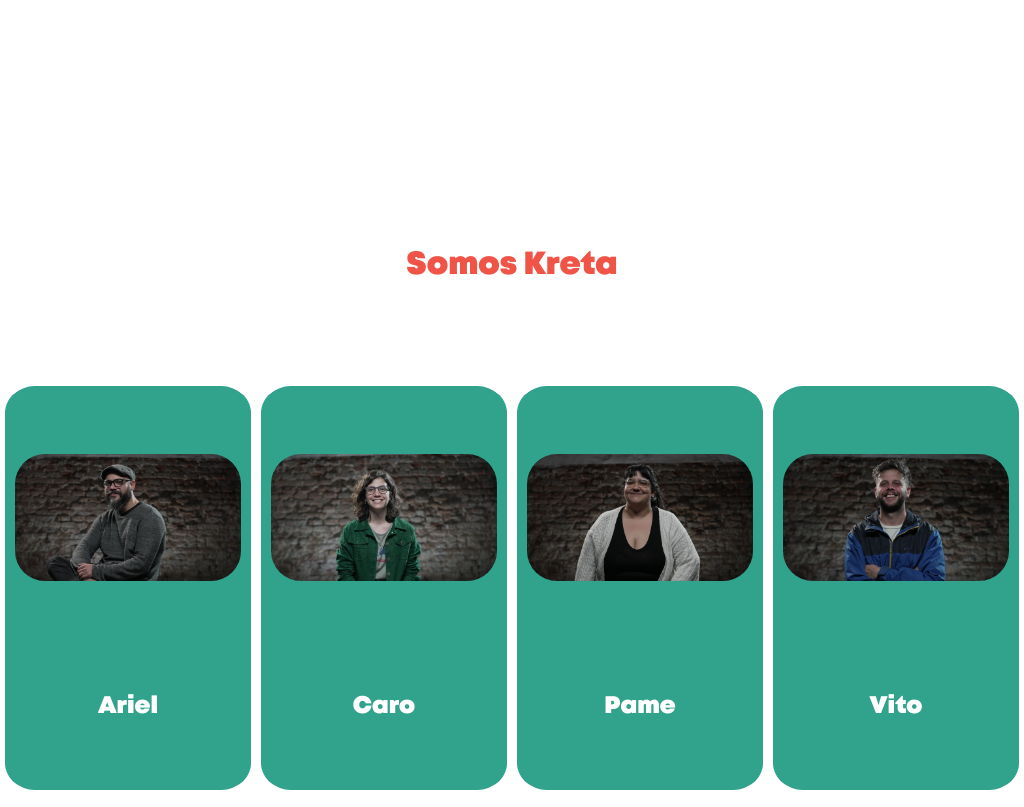
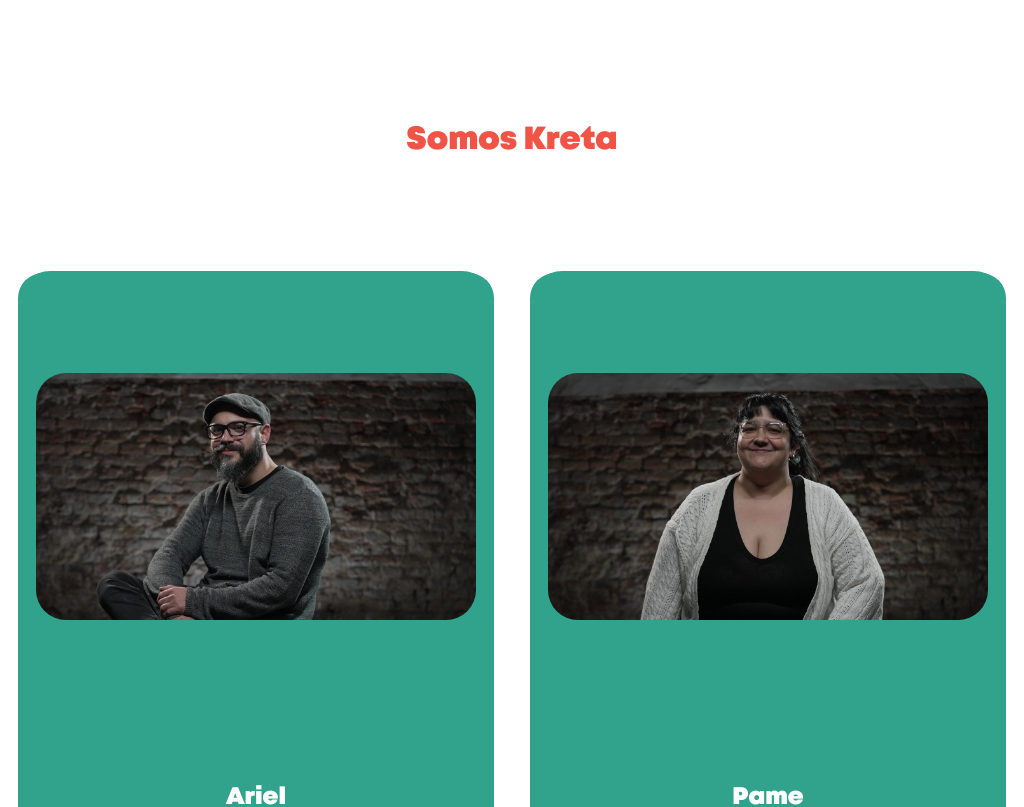
Before and after one commit to Mostro-salvado/Kreta-definitivo2, a React (Create React App) app: page / in a window 1024 px wide. Shown: the part 1800-2607 px from the top of the page. Built offline with nearby package versions, Linux system fonts and the light colour scheme.

Commit message:
Acomode todo el css, falta audiovisual home que tengo que hacerlo de nuevo, audiovisual y fotografia, pantallas grandes

```diff
--- a/src/assets/css/Home.css
+++ b/src/assets/css/Home.css
@@ -38,7 +38,7 @@
         justify-content:center;
         height: 100vh;
         align-items: center;
-        margin-top: 70px;
+        margin-top: 0px;
     }
     .fotografia-home{
         height: 50%;
@@ -46,7 +46,7 @@
         margin: 10px;
     }
     .audiovisual-home{
-        height: 50%;
+        height: 40%;
         width: 100% !important;
         margin: 10px;
     }
--- a/src/assets/css/ShowFotografia.css
+++ b/src/assets/css/ShowFotografia.css
@@ -57,4 +57,7 @@
         flex-direction: column;
         margin-bottom: 7px;
     }
+    .texto{
+        font-size: large
+    }
 }
--- a/src/assets/css/SomoCard.css
+++ b/src/assets/css/SomoCard.css
@@ -96,11 +96,9 @@
         align-items: center;
         border: 2px solid #31A28C;
         border-radius: 30px;
-        margin-left: 5px;
-        margin-right: 5px;
-        margin-bottom: 20px;
-        height: 50vh;
-        margin-top: 40px;
+        margin-bottom: 132px;
+        height: 80vh;
+        margin-top: 60px;
     }
 
     .imagen {
@@ -114,17 +112,18 @@
         display: flex;
         font-family: 'Mont-Light', sans-serif;
         text-align: center;
-        font-size: medium;
+        font-size: x-large;
         color: #31A28C;
         margin-top: 22px;
-        margin-bottom: 70px;
+        margin-bottom: 80px;
         background-color: #FFFF;
         border-bottom: 30px;
         height: 80px;
     }
 
     .somosCard-container{
-        width: 93%;
+        width: 94%;
+        padding:18px;
     }
 
 }
--- a/src/assets/css/Somos.css
+++ b/src/assets/css/Somos.css
@@ -47,9 +47,10 @@
     }
     .titulo{
         color: #EF5446;
-        margin-top: 60px;
-        margin-bottom: 60px;
-        font-size:xx-large;
+        margin-top: 5px;
+        margin-bottom: 50px;
+        font-size: xx-large;
         font-family: 'Mont-Black', sans-serif;
     }
+
 }
--- a/src/assets/css/Ubicacion.css
+++ b/src/assets/css/Ubicacion.css
@@ -70,7 +70,7 @@
 /* ESCRITORIO */
 @media only screen and (min-width: 992px) and (max-width: 1199px){
     .ubicacion-wraper{
-        margin-top: 50px;
+        margin-top: 0px;
     }
     .texto-descripcion{
         margin: 30px;
--- a/src/components/AudiovisualHome.jsx
+++ b/src/components/AudiovisualHome.jsx
@@ -32,11 +32,13 @@ export default function AudiovisualHome() {
   }, []);
 
   return (
-    <div className={`containerav ${isVisible ? 'visible blur-in-expand' : ''}`} onClick={handleClick}>
-      <div className="audiovisual">
-        <h2>Audiovisual</h2>
-        <div>{show && <ShowAudiovisual></ShowAudiovisual>}</div>
+    <>
+      <div className={`containerav ${isVisible ? 'visible blur-in-expand' : ''}`} onClick={handleClick}>
+        <div className="audiovisual">
+          <h2>Audiovisual</h2>
+          <div>{show && <ShowAudiovisual></ShowAudiovisual>}</div>
+        </div>
       </div>
-    </div>
+    </>
   );
 }
--- a/src/components/Somos.jsx
+++ b/src/components/Somos.jsx
@@ -1,24 +1,34 @@
-import "../assets/css/Somos.css"
-import SomosCard from "../components/SomosCard"
-import staff from '../dataStaff'
-
+import "../assets/css/Somos.css";
+import SomosCard from "../components/SomosCard";
+import staff from '../dataStaff';
 
 export default function Somos() {
-    const staffList= staff.map(persona => {
-        return <SomosCard nombre={persona.nombre} descripcion={persona.descripcion} imagen={persona.imagen}/>
-    })
+    const staffList = staff.map(persona => (
+        <SomosCard nombre={persona.nombre} descripcion={persona.descripcion} imagen={persona.imagen} />
+    ));
 
+    // Dividir la lista de bios en dos partes
+    const halfLength = Math.ceil(staffList.length / 2);
+    const firstColumn = staffList.slice(0, halfLength);
+    const secondColumn = staffList.slice(halfLength);
 
     return (
         <>
             <div className="container-somos" id="Somos-Kreta">
-                <h1 class="titulo">Somos Kreta</h1>
-                <div class="container-bio">
-                    <div class="bio">
-                        {staffList}
+                <h1 className="titulo">Somos Kreta</h1>
+                <div className="container-bio">
+                    <div className="bio">
+                        {/* Renderizar la primera columna */}
+                        <div className="column">
+                            {firstColumn}
+                        </div>
+                        {/* Renderizar la segunda columna */}
+                        <div className="column">
+                            {secondColumn}
+                        </div>
                     </div>
                 </div>
             </div>
         </>
-    )
+    );
 }
```
